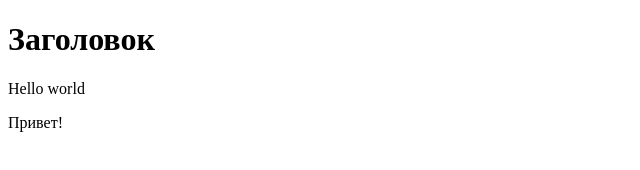
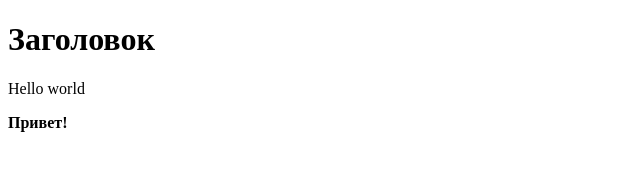
Before and after one commit to VladislavRud/test-27, a plain HTML site: page index.html in a window 1280 px wide. Shown: the full height of the page, 0-640 px from the left. Drawn offline with Linux system fonts and the light colour scheme.

Commit message:
first commit

```diff
--- a/index.html
+++ b/index.html
@@ -1,14 +1,18 @@
 <!DOCTYPE html>
 <html lang="en">
+
 <head>
   <meta charset="UTF-8" />
   <meta http-equiv="X-UA-Compatible" content="IE=edge" />
   <meta name="viewport" content="width=device-width, initial-scale=1.0" />
   <title>Document</title>
 </head>
+
 <body>
   <h1>Заголовок</h1>
   <p>Hello world</p>
-    <p>Привет!</p>
+  <p><b>Привет!</b></p>
+
 </body>
+
 </html>
```
Lines whose indentation alone changed are shown as unchanged.
